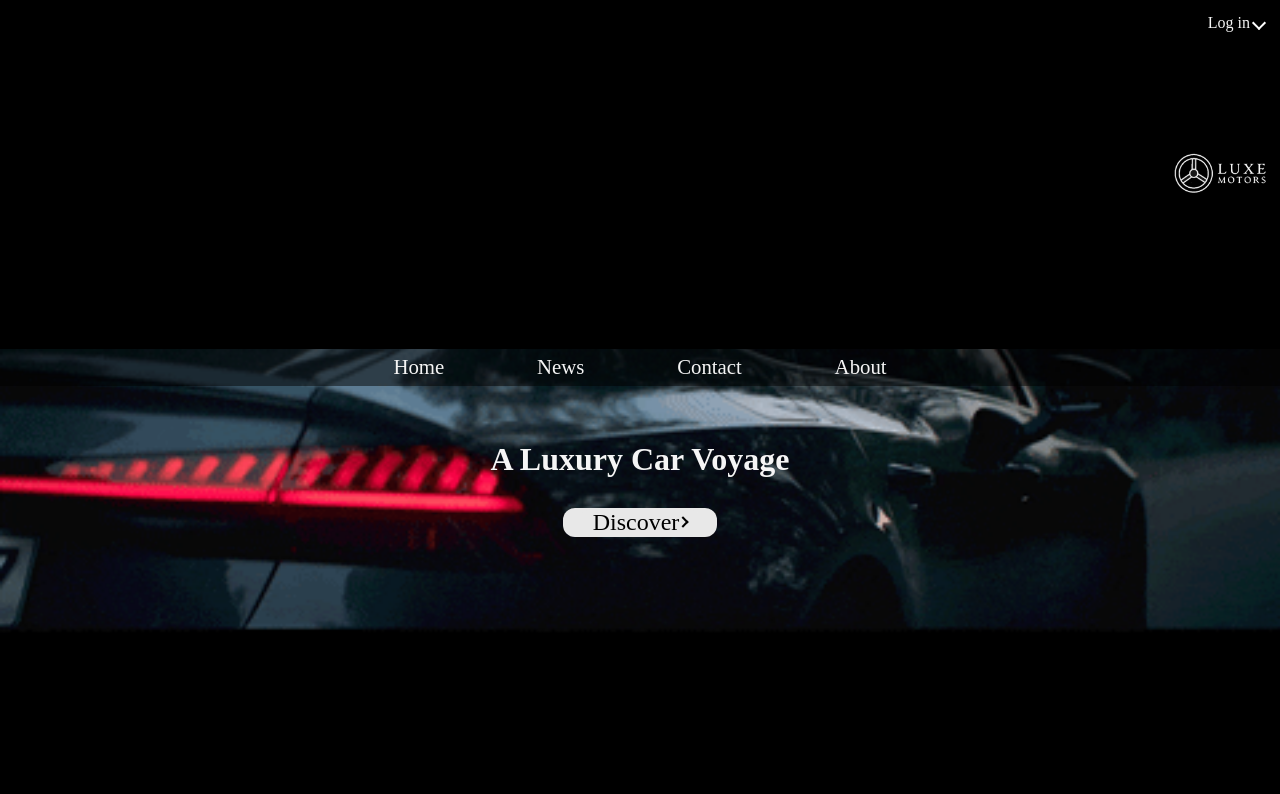
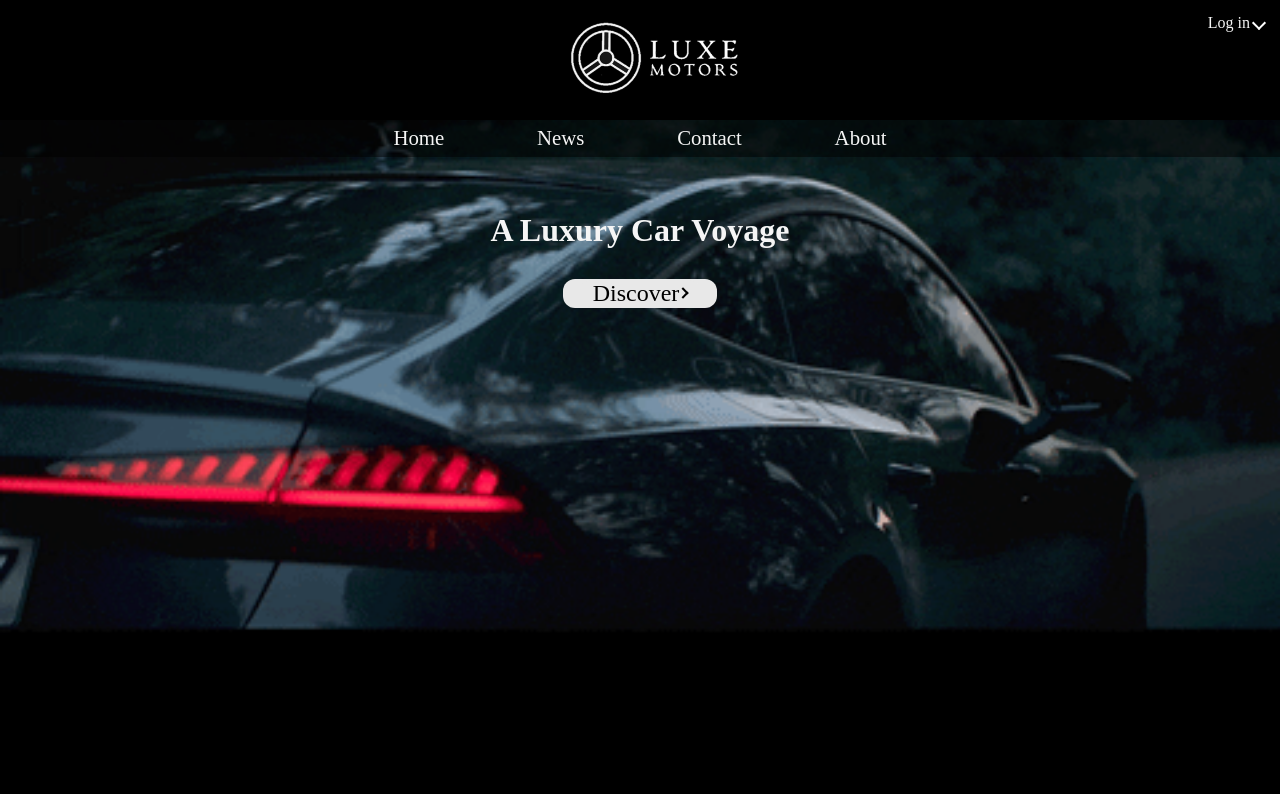
Before and after one commit to bechara-rizk/DealershipTeamOne, a Next.js app: page /home/homescreen in a window 1280 px wide. Shown: the top 794 px of the page. Built offline with nearby package versions, Linux system fonts and the light colour scheme.

Commit message:
logo added to homescreen

```diff
--- a/src/styles/homescreen.css
+++ b/src/styles/homescreen.css
@@ -35,6 +35,7 @@ button {
   gap: 0%;
   width: 100%;
   color: whitesmoke;
+  height: 15vh;
 }
 
 .discoverHomeButton{
@@ -100,7 +101,9 @@ button {
 
 .homepageLogo{
   /* width: 100%; */
-  height: 15%;
+  height: 80%;
+  margin: 0 auto 0 auto; ;
+  /* margin-top: 10%; */
 }
 
 /* for thr dropdown menu for login/ sign up */
@@ -132,7 +135,7 @@ button {
   min-width: 120px;
   box-shadow: 0px 8px 16px 0px rgba(0,0,0,0.2);
   z-index: 2;
-  margin-top: 15px;
+  margin-top: 12px;
 }
 
 .dropdown-content a {
```
